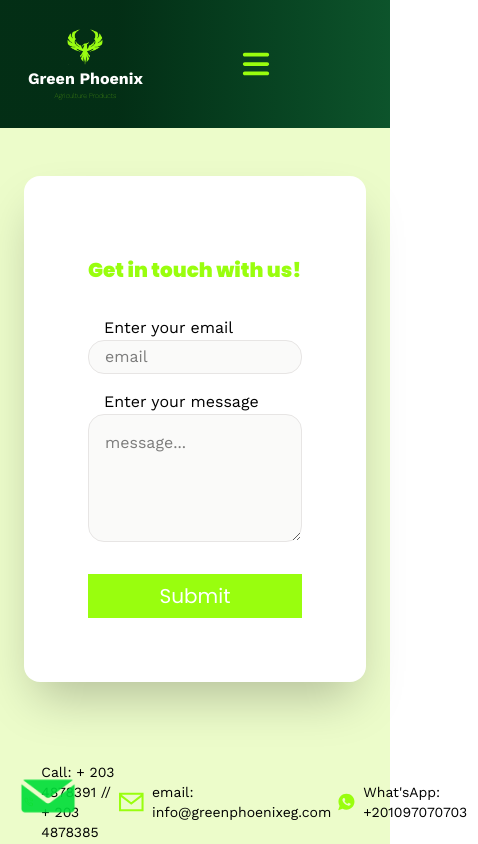
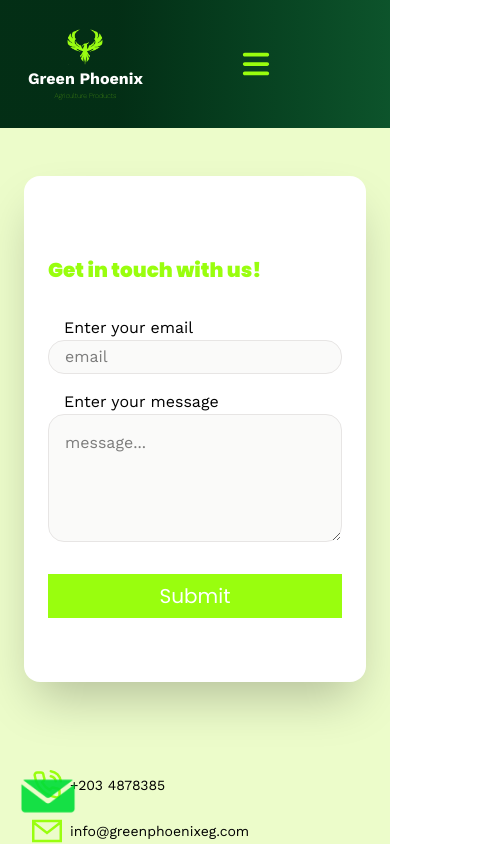
Before and after one commit to Hazem-Alsaqaan/greenphoenix, a React (Vite) app: page /#/contact-us in a window 390 px wide. Shown: the top 844 px of the page, 478 px wide, since content can reach past the window. Built offline with nearby package versions, Linux system fonts and the light colour scheme.

Commit message:
fixed contact-us page responsive screen using media query

```diff
--- a/src/components/contactInfo/ContactForm.jsx
+++ b/src/components/contactInfo/ContactForm.jsx
@@ -2,7 +2,7 @@ import React from "react";
 
 function ContactForm() {
   return (
-    <div className={`bg-white p-16 rounded-2xl shadow-2xl`}>
+    <div className={`bg-white p-16 rounded-2xl shadow-2xl max-md:px-6`}>
       <h1 className=" font-PoppinsBlack text-mainColor py-4 text-2xl max-sm:text-xl">
         Get in touch with us!
       </h1>
--- a/src/components/contactInfo/InformationsCompany.jsx
+++ b/src/components/contactInfo/InformationsCompany.jsx
@@ -6,31 +6,31 @@ import { IoLogoWhatsapp } from "react-icons/io";
 function InformationsCompany() {
   return (
     <div className="pt-20">
-      <ul className="flex items-center justify-between">
-        <li className="text-black flex items-center gap-2 max-[420px]:text-sm">
+      <ul className="flex items-center justify-between max-sm:flex-col max-sm:items-start">
+        <li className="text-black flex items-center p-2 gap-2 max-[420px]:text-sm">
           <FiPhoneCall className=" text-mainColor text-3xl" />
-          Call: + 203 4878391 // + 203 4878385
+          +203 4878385
         </li>
         <li>
           <a
-            className="text-black flex items-center gap-2 max-[420px]:text-sm"
+            className="text-black flex items-center p-2 gap-2 max-[420px]:text-sm"
             href="mailto:info@greenphoenixeg.com"
             target="_blank"
             title="send mail"
           >
             <GrMailOption className=" text-mainColor text-3xl" />
-            email: info@greenphoenixeg.com
+            info@greenphoenixeg.com
           </a>
         </li>
         <li>
           <a
-            className="text-black flex items-center gap-2 max-[420px]:text-sm"
+            className="text-black flex items-center p-2 gap-2 max-[420px]:text-sm"
             href=" https://wa.me/+201097070703"
             target="_blank"
             title="What'sApp"
           >
             <IoLogoWhatsapp className=" text-mainColor text-3xl" />
-            What'sApp: +201097070703
+            +201097070703
           </a>
         </li>
       </ul>
```
